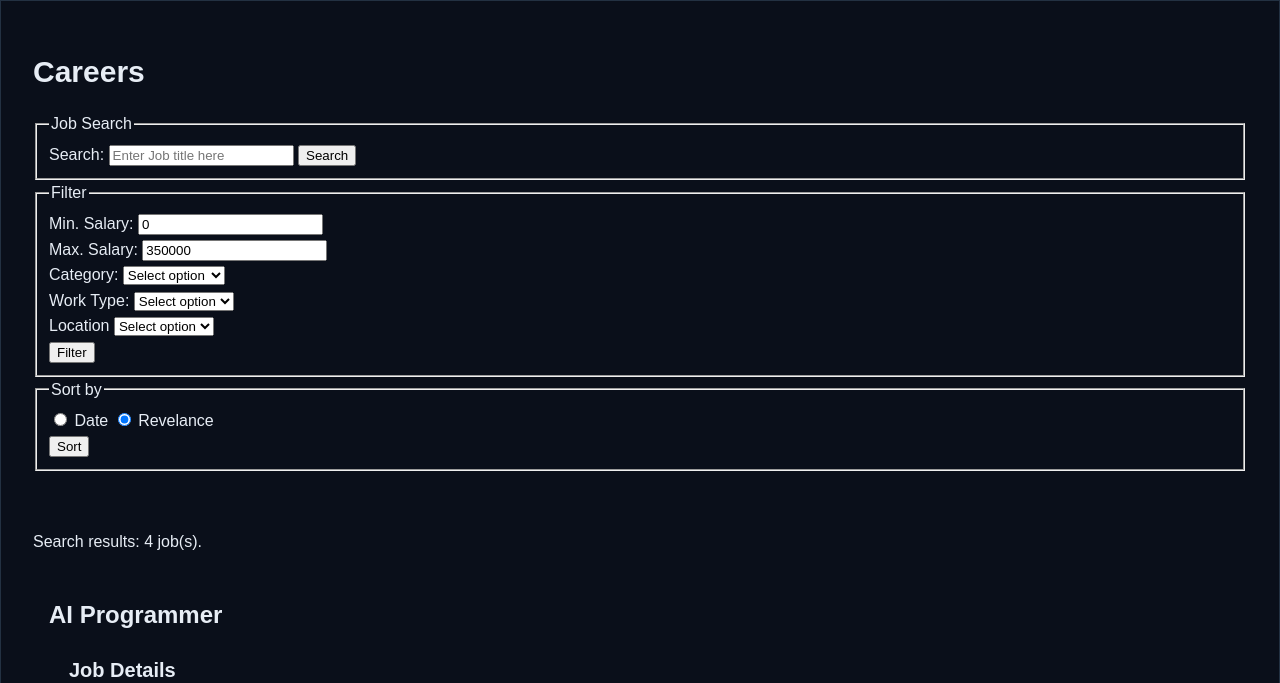
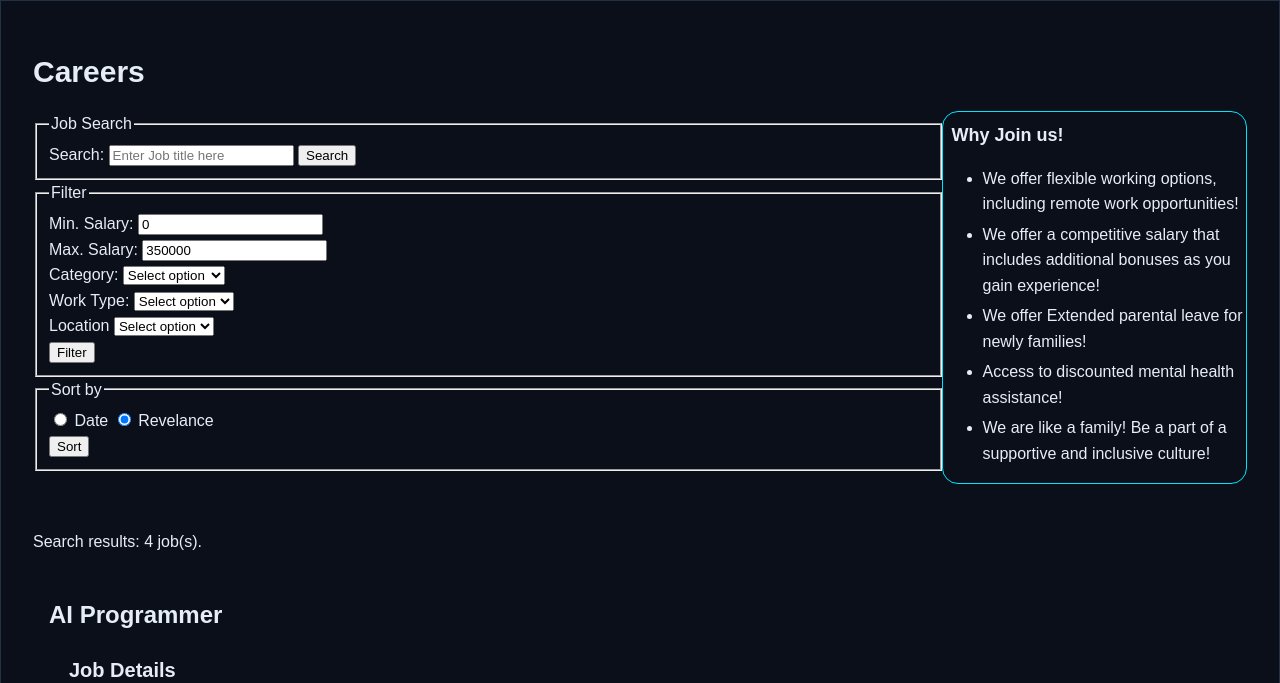
Before and after one commit to majisticswin/Assignment-Applied-Web-Project-Part-2, a PHP site: page /jobs.php in a window 1280 px wide. Shown: the part 81-764 px from the top of the page. Run offline with PHP 8.4, Linux system fonts and the light colour scheme; data comes from the database, SQL or seed files in the repository.

Commit message:
fix(jobs): fix search results duplication

```diff
--- a/job-desc.php
+++ b/job-desc.php
@@ -2,9 +2,6 @@
     while ($row = mysqli_fetch_assoc($result)) {
             echo
             "
-            <p class='search'>Search results: ".mysqli_num_rows($result). " job(s).</p>
-            <br>
-
             <section class='job-position'>
                 <h2>". $row['title'] ."</h2>
                     <section class='job-details'>
--- a/jobs.php
+++ b/jobs.php
@@ -34,18 +34,18 @@
 
             <h1>Careers</h1>
 
-            <!-- <div> -->
-                <!-- <aside class="join-us"> -->
-                    <!-- <h2> Why Join us!</h2> -->
-                    <!-- <ol> -->
-                        <!-- <li>We offer flexible working options, including remote work opportunities!</li> -->
-                        <!-- <li>We offer a competitive salary that includes additional bonuses as you gain experience!</li> -->
-                        <!-- <li>We offer Extended parental leave for newly families!</li> -->
-                        <!-- <li>Access to discounted mental health assistance!</li> -->
-                        <!-- <li>We are like a family! Be a part of a supportive and inclusive culture!</li> -->
-                    <!-- </ol> -->
-                <!-- </aside> -->
-            <!-- </div> -->
+            <div>
+                <aside class="join-us">
+                    <h2> Why Join us!</h2>
+                    <ol>
+                        <li>We offer flexible working options, including remote work opportunities!</li>
+                        <li>We offer a competitive salary that includes additional bonuses as you gain experience!</li>
+                        <li>We offer Extended parental leave for newly families!</li>
+                        <li>Access to discounted mental health assistance!</li>
+                        <li>We are like a family! Be a part of a supportive and inclusive culture!</li>
+                    </ol>
+                </aside>
+            </div>
 
             <!-- ============================ SEARCH BAR SECTION ======================== -->
             <!-- A form is used to create the Search bar of the job description page  -->
@@ -170,6 +170,9 @@
 
                         $result = $stmt->get_result();
                         if (mysqli_num_rows($result) > 0) {
+                            echo"
+                            <p class='search'>Search results: ".mysqli_num_rows($result). " job(s).</p>
+                            <br>";
                             include 'job-desc.php';
                         } else {
                         echo
@@ -191,6 +194,9 @@
 
                         $result = $stmt->get_result();
                         if (mysqli_num_rows($result) > 0) {
+                            echo"
+                            <p class='search'>Search results: ".mysqli_num_rows($result). " job(s).</p>
+                            <br>";
                             include 'job-desc.php';
                         } else {
                         echo
@@ -208,6 +214,9 @@
                             $query = "SELECT * FROM jobs ORDER BY opening_date DESC";
                             $result = mysqli_query($conn, $query);
                             if ($result) {
+                                echo"
+                                <p class='search'>Search results: ".mysqli_num_rows($result). " job(s).</p>
+                                <br>";
                                 include 'job-desc.php';
                             } else {
                             echo
@@ -220,6 +229,9 @@
                             $query = "SELECT * FROM jobs";
                             $result = mysqli_query($conn, $query);
                             if ($result) {
+                                echo"
+                                <p class='search'>Search results: ".mysqli_num_rows($result). " job(s).</p>
+                                <br>";
                                 include 'job-desc.php';
                             } else {
                             echo
@@ -236,7 +248,10 @@
                         $query = "SELECT * FROM jobs";
                         $result = mysqli_query($conn, $query);
                         if ($result) {
-                                include "job-desc.php";
+                            echo"
+                            <p class='search'>Search results: ".mysqli_num_rows($result). " job(s).</p>
+                            <br>";
+                            include "job-desc.php";
                         } else {
                             echo
                             "
```
